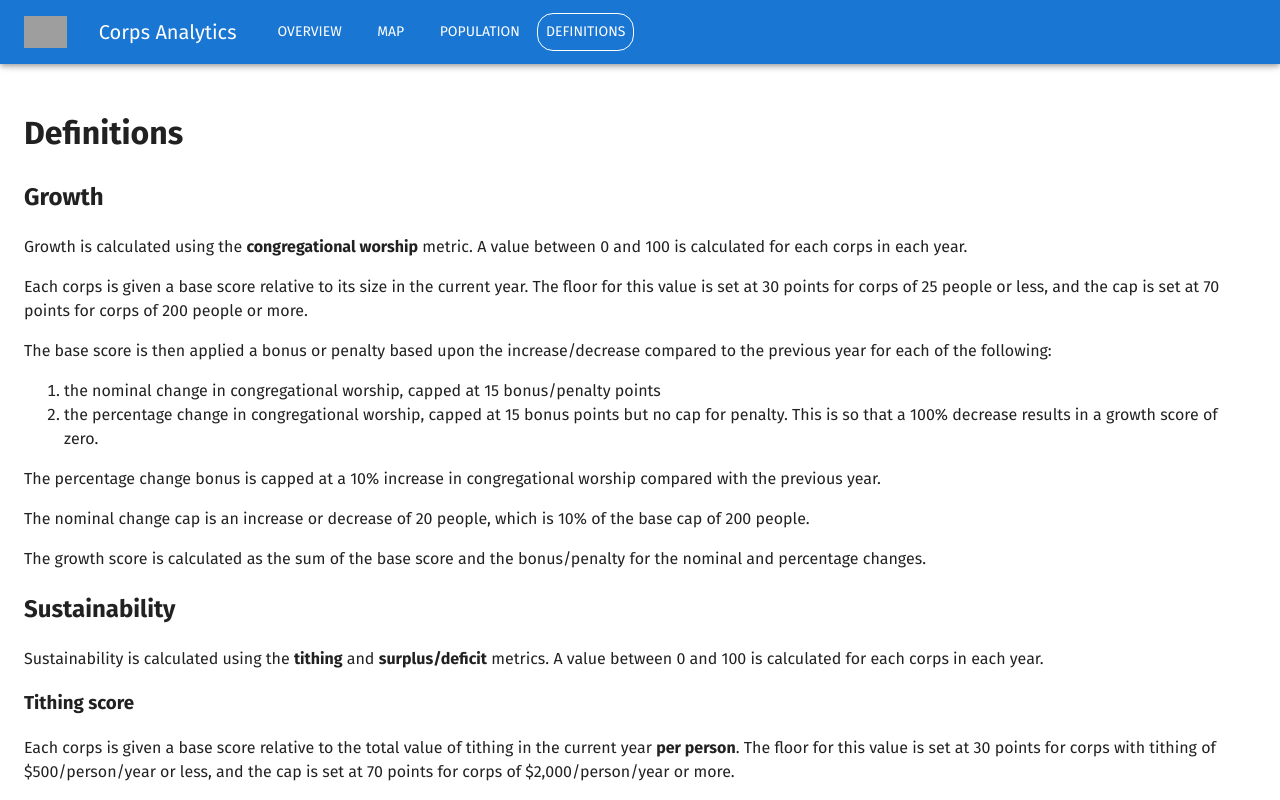
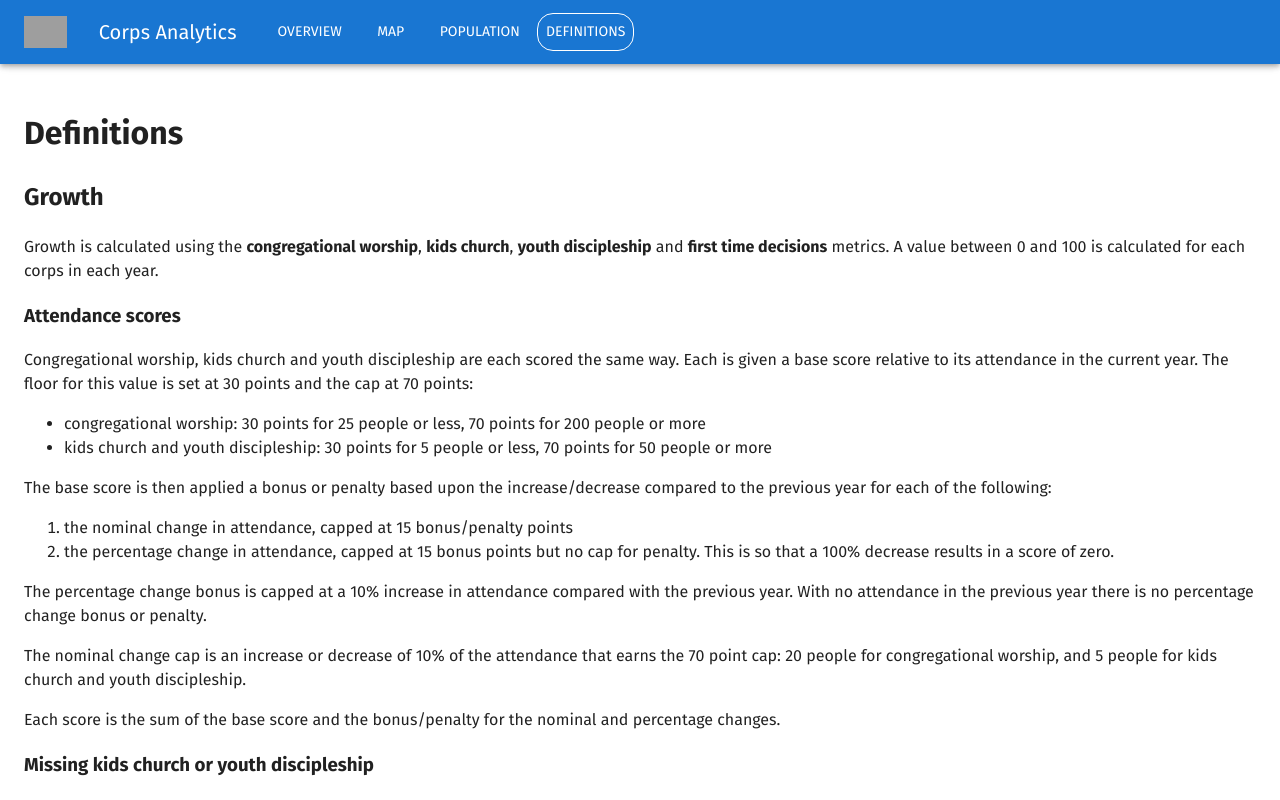
Before and after one commit to SlazengerV100/Corps-Visualisation-Tool, a React (Vite) app in the folder frontend/: page /definitions in a window 1280 px wide. Built offline with nearby package versions, Linux system fonts and the light colour scheme; grey boxes are pictures that could not be loaded.

Commit message:
docs: Describe the four-indicator growth score on the Definitions page

```diff
--- a/frontend/src/pages/DefinitionsPage.tsx
+++ b/frontend/src/pages/DefinitionsPage.tsx
@@ -5,16 +5,27 @@ export default function DefinitionsPage() {
         <Box sx={{ width: '100%', height: '100%', p: 3, overflowY: 'auto' }}>
             <h1>Definitions</h1>
             <h2>Growth</h2>
-            <p>Growth is calculated using the <b>congregational worship</b> metric. A value between 0 and 100 is calculated for each corps in each year.</p>
-            <p>Each corps is given a base score relative to its size in the current year. The floor for this value is set at 30 points for corps of 25 people or less, and the cap is set at 70 points for corps of 200 people or more.</p>
+            <p>Growth is calculated using the <strong>congregational worship</strong>, <strong>kids church</strong>, <strong>youth discipleship</strong> and <strong>first time decisions</strong> metrics. A value between 0 and 100 is calculated for each corps in each year.</p>
+            <h3>Attendance scores</h3>
+            <p>Congregational worship, kids church and youth discipleship are each scored the same way. Each is given a base score relative to its attendance in the current year. The floor for this value is set at 30 points and the cap at 70 points:</p>
+            <ul>
+                <li>congregational worship: 30 points for 25 people or less, 70 points for 200 people or more</li>
+                <li>kids church and youth discipleship: 30 points for 5 people or less, 70 points for 50 people or more</li>
+            </ul>
             <p>The base score is then applied a bonus or penalty based upon the increase/decrease compared to the previous year for each of the following:</p>
             <ol>
-                <li>the nominal change in congregational worship, capped at 15 bonus/penalty points</li>
-                <li>the percentage change in congregational worship, capped at 15 bonus points but no cap for penalty. This is so that a 100% decrease results in a growth score of zero.</li>
+                <li>the nominal change in attendance, capped at 15 bonus/penalty points</li>
+                <li>the percentage change in attendance, capped at 15 bonus points but no cap for penalty. This is so that a 100% decrease results in a score of zero.</li>
             </ol>
-            <p>The percentage change bonus is capped at a 10% increase in congregational worship compared with the previous year.</p>
-            <p>The nominal change cap is an increase or decrease of 20 people, which is 10% of the base cap of 200 people.</p>
-            <p>The growth score is calculated as the sum of the base score and the bonus/penalty for the nominal and percentage changes.</p>
+            <p>The percentage change bonus is capped at a 10% increase in attendance compared with the previous year. With no attendance in the previous year there is no percentage change bonus or penalty.</p>
+            <p>The nominal change cap is an increase or decrease of 10% of the attendance that earns the 70 point cap: 20 people for congregational worship, and 5 people for kids church and youth discipleship.</p>
+            <p>Each score is the sum of the base score and the bonus/penalty for the nominal and percentage changes.</p>
+            <h3>Missing kids church or youth discipleship</h3>
+            <p>A corps that recorded no kids church or youth discipleship in either year is not scored on it, so it is not penalised for not running that programme. A corps that recorded it in only one of the two years is scored as having no attendance in the other.</p>
+            <h3>First time decisions score</h3>
+            <p>First time decisions vary too much from year to year to score their change, so they are scored on the current year alone, <strong>per person</strong> in congregational worship. No decisions recorded scores 0 points and decisions equal to 10% or more of congregational worship scores 100 points, with values in between scaled evenly. For example, 5 decisions scores 100 points at a corps of 50 people but 25 points at a corps of 200.</p>
+            <h3>Growth score</h3>
+            <p>The growth score is the weighted average of the four scores: congregational worship at 50%, first time decisions at 20%, and kids church and youth discipleship at 15% each. When kids church or youth discipleship is not scored, the remaining weights are scaled up to fill its share.</p>
             <h2>Sustainability</h2>
             <p>Sustainability is calculated using the <strong>tithing</strong> and <strong>surplus/deficit</strong> metrics. A value between 0 and 100 is calculated for each corps in each year.</p>
             <h3>Tithing score</h3>
```
